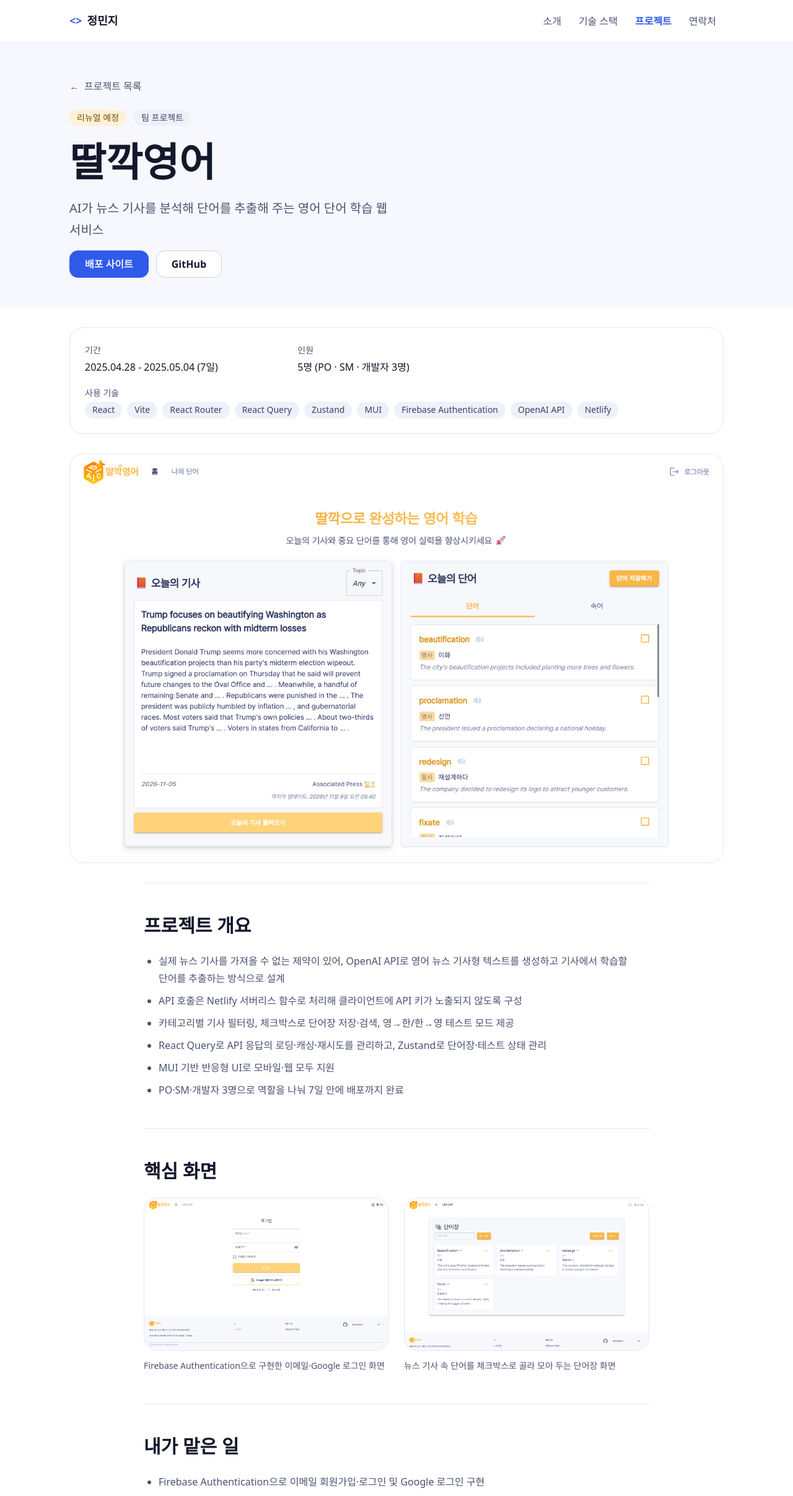
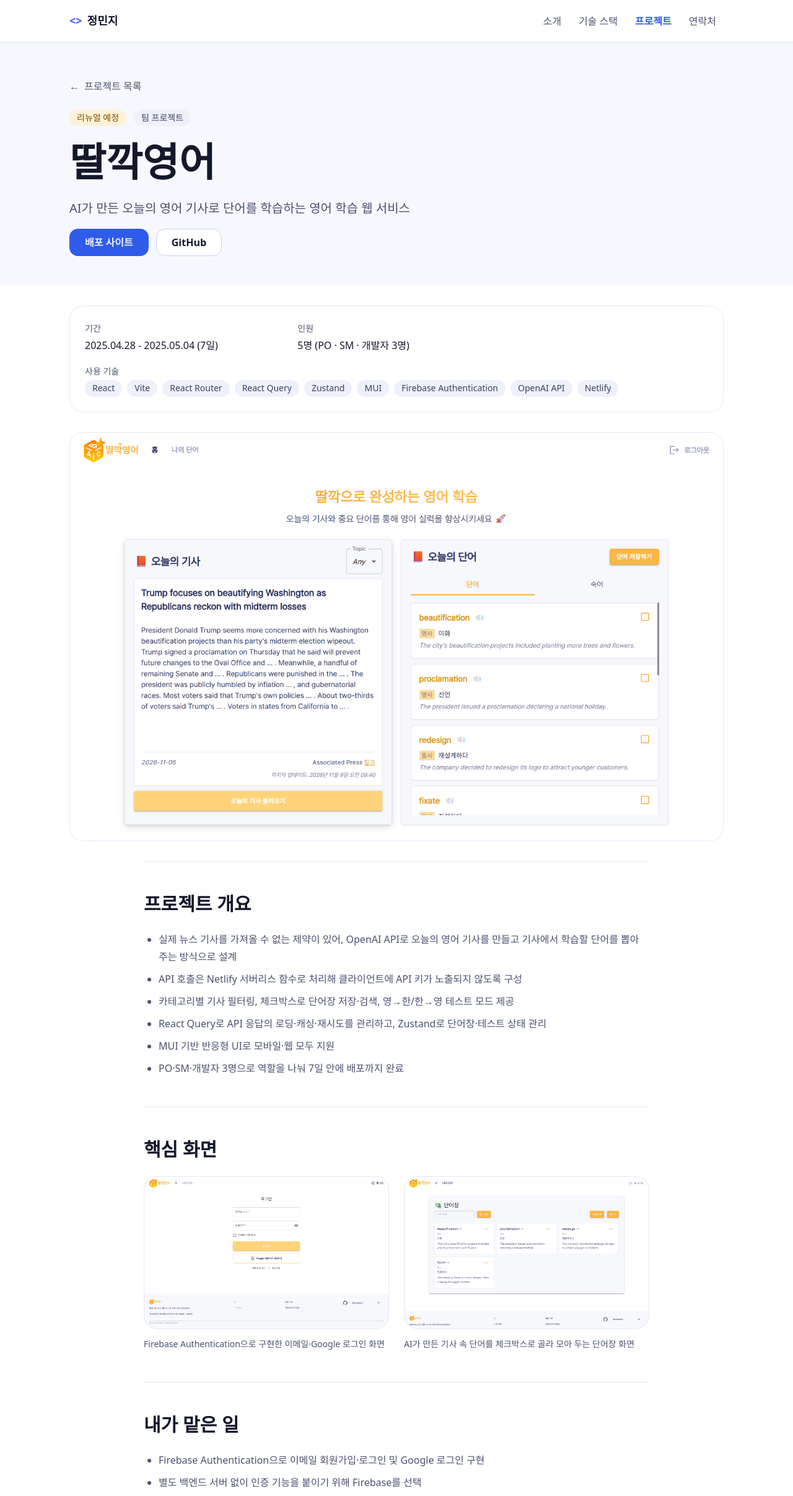
Before and after one commit to calevv/jeong-minji-portfolio, a React (Vite) app: page /projects/ddalkkak-english in a window 1280 px wide. Shown: the top 2413 px of the page at 62% size. Built offline with nearby package versions, Linux system fonts and the light colour scheme; a web font is replaced by a local one.

Commit message:
fix: 딸깍영어 소개 문구 수정

```diff
--- a/src/data/projects.ts
+++ b/src/data/projects.ts
@@ -388,8 +388,7 @@ export const projects: Project[] = [
     title: "딸깍영어",
     status: "renewal-planned",
     kind: "team",
-    summary:
-      "AI가 뉴스 기사를 분석해 단어를 추출해 주는 영어 단어 학습 웹 서비스",
+    summary: "AI가 만든 오늘의 영어 기사로 단어를 학습하는 영어 학습 웹 서비스",
     period: "2025.04.28 - 2025.05.04 (7일)",
     members: "5명 (PO · SM · 개발자 3명)",
     role: "개발",
@@ -409,7 +408,7 @@ export const projects: Project[] = [
       "Netlify",
     ],
     highlights: [
-      "OpenAI API로 영어 기사형 텍스트를 생성하고 학습할 단어를 추출 (Netlify 서버리스 함수로 API 호출)",
+      "OpenAI API로 오늘의 영어 기사를 만들고 학습할 단어를 추출 (Netlify 서버리스 함수로 API 호출)",
       "기사 속 단어를 체크박스로 단어장에 저장·검색하고, 영→한 / 한→영 테스트로 복습",
       "React Query로 API 응답의 로딩·캐싱·재시도를 관리하고, Zustand로 단어장·테스트 상태 관리",
     ],
@@ -422,7 +421,7 @@ export const projects: Project[] = [
     },
     detail: {
       overview: [
-        "실제 뉴스 기사를 가져올 수 없는 제약이 있어, OpenAI API로 영어 뉴스 기사형 텍스트를 생성하고 기사에서 학습할 단어를 추출하는 방식으로 설계",
+        "실제 뉴스 기사를 가져올 수 없는 제약이 있어, OpenAI API로 오늘의 영어 기사를 만들고 기사에서 학습할 단어를 뽑아 주는 방식으로 설계",
         "API 호출은 Netlify 서버리스 함수로 처리해 클라이언트에 API 키가 노출되지 않도록 구성",
         "카테고리별 기사 필터링, 체크박스로 단어장 저장·검색, 영→한/한→영 테스트 모드 제공",
         "React Query로 API 응답의 로딩·캐싱·재시도를 관리하고, Zustand로 단어장·테스트 상태 관리",
@@ -446,7 +445,8 @@ export const projects: Project[] = [
         },
         {
           image: "/images/projects/ddalkkak-english/screen-2.png",
-          caption: "뉴스 기사 속 단어를 체크박스로 골라 모아 두는 단어장 화면",
+          caption:
+            "AI가 만든 기사 속 단어를 체크박스로 골라 모아 두는 단어장 화면",
         },
       ],
       troubleshooting: [],
```
